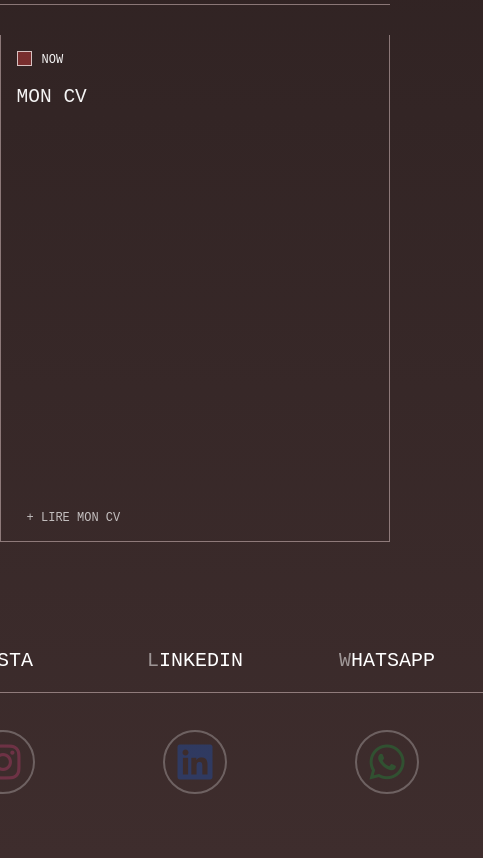
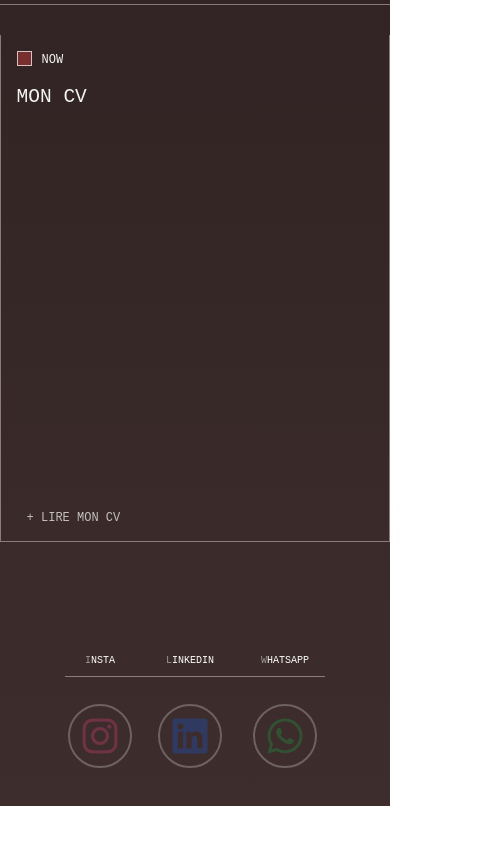
Before and after one commit to progapj/me.gitub.io, a plain HTML site: page index.html in a window 390 px wide. Shown: the part 3332-4190 px from the top of the page, 483 px wide, since content can reach past the window. After the commit the page ends 4138 px from the top, so only its background shows below. Drawn offline with Linux system fonts and the light colour scheme; a script that the page names is missing; a web font is replaced by a local one.

Commit message:
Add files via upload

```diff
--- a/css/base.css
+++ b/css/base.css
@@ -434,8 +434,8 @@ a.sss{
   }
 
   .buttonIcon {
-	width: 50%;
-box-shadow: 0px 0px 0px #ffffff00;
+	width: 10px;
+box-shadow: 0px 0px 10px #ffffffe1;
 	fill: var(--_fill, #656565);
 	transition: fill 0.3s;
 	font-size: medium;
@@ -493,3 +493,60 @@ i.fa-brands {
 .tiktok span::first-letter {
 	opacity: 0.5;
 }
+
+
+@media screen and (max-width: 440px) {
+	.gravityButton{
+		width: 110px;
+		transform: translate(-40px 0px);
+	}
+	footer{
+		background-image:linear-gradient(180deg,#15141b00
+		,#36344400) ;
+		color: #fff;
+		height: -50px;
+		display: flex;
+		place-items: center;
+		justify-content: center;
+
+	}
+
+		a.s{
+
+            width: 140px;
+		}
+		a.ss{
+			width: 100px;
+		}
+		a.sss{
+			width: 70px;
+		}
+		section.services{
+			background-image:linear-gradient(180deg,#19182100, #15141b00) ;
+			color: #fff;
+			height: 10px;
+			display: flex;
+			place-items: center;
+			justify-content: center;
+			font-size: 10px;
+			transform: translate(-40px 0px);
+		}
+			.insta{
+				display: grid;
+				place-items: center;
+				width: 70px;
+			}
+
+			p.linkedin{
+				display: grid;
+				place-items: center;
+				width: 110px;
+
+			}
+			p.tiktok{
+				display: grid;
+				place-items: center;
+				width: 80px;
+
+			}
+			}
```
